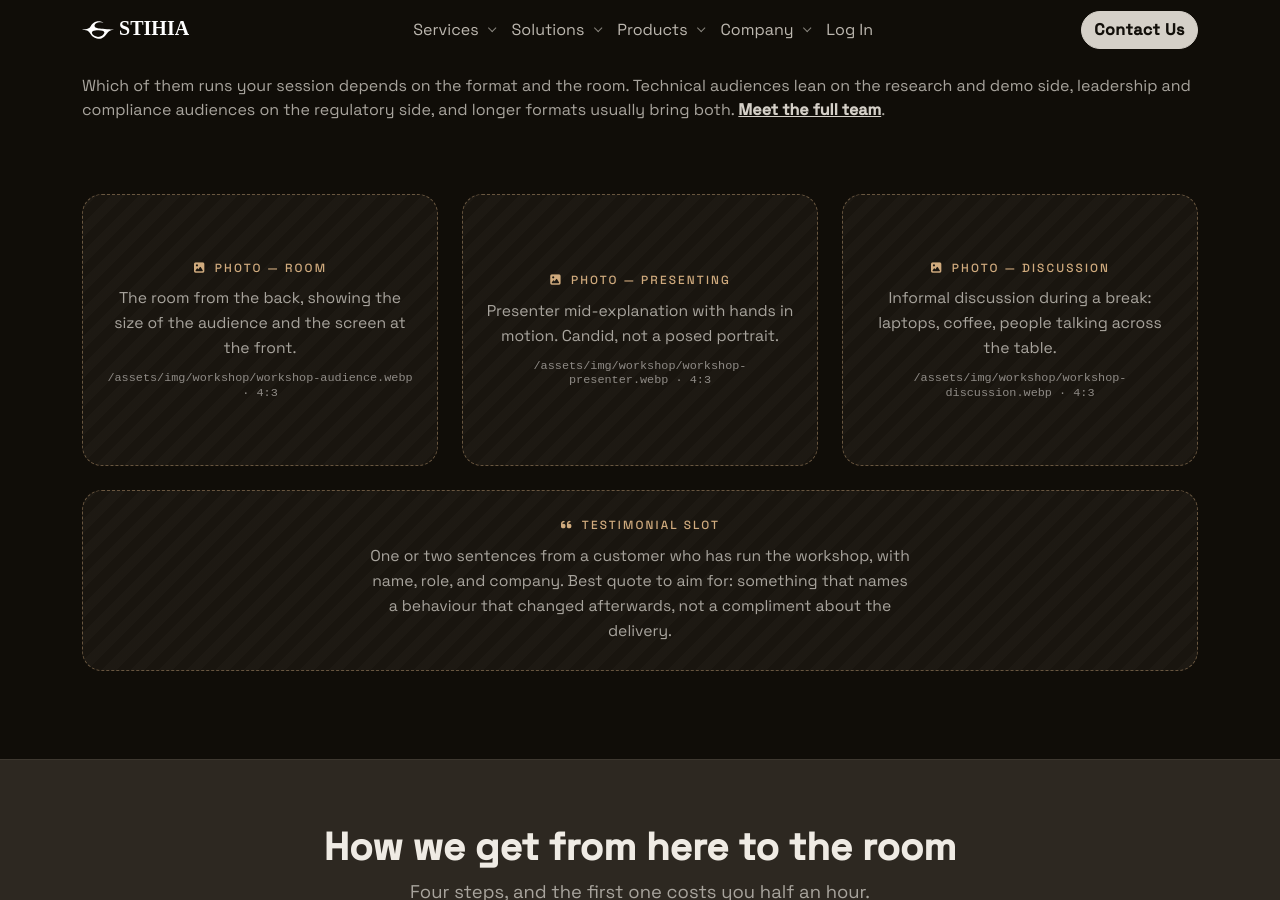
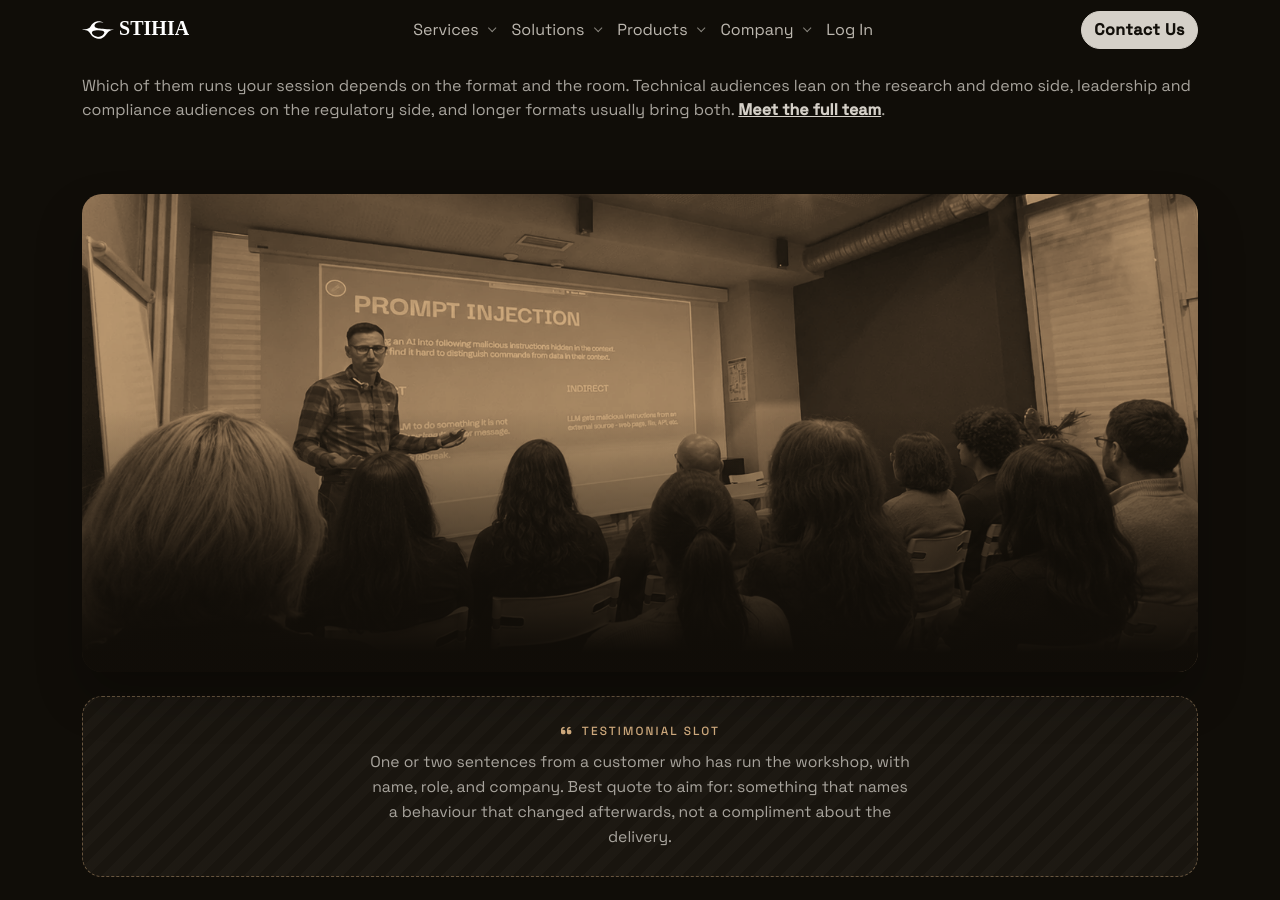
Before and after one commit to stihia-ai/stihia-ai.github.io, a Jekyll site: the page built from services/workshop.html, in a window 1280 px wide and 900 px high, scrolled down 7823 px. Built offline with Jekyll 4.4.1, drawn with Linux system fonts in a browser that asks for light colours; nearby versions of some CDN libraries; some web fonts are replaced.

Commit message:
feat(services): add new hero image for workshop page and remove outdated media placeholders

```diff
--- a/services/workshop.html
+++ b/services/workshop.html
@@ -795,52 +795,11 @@ canonical_redirect: true
       </div>
 
       <div class="row mt-5 g-4">
-        <div class="col-md-4">
-          <!-- REPLACE: workshop photo 1 -->
-          <div class="media-placeholder media-placeholder-4x3">
-            <span class="media-placeholder-label">
-              <i class="fa fa-image" aria-hidden="true"></i>
-              Photo — room
-            </span>
-            <p class="media-placeholder-text">
-              The room from the back, showing the size of the audience and
-              the screen at the front.
-            </p>
-            <p class="media-placeholder-meta">
-              /assets/img/workshop/workshop-audience.webp &middot; 4:3
-            </p>
-          </div>
-        </div>
-        <div class="col-md-4">
-          <!-- REPLACE: workshop photo 2 -->
-          <div class="media-placeholder media-placeholder-4x3">
-            <span class="media-placeholder-label">
-              <i class="fa fa-image" aria-hidden="true"></i>
-              Photo — presenting
-            </span>
-            <p class="media-placeholder-text">
-              Presenter mid-explanation with hands in motion. Candid, not a
-              posed portrait.
-            </p>
-            <p class="media-placeholder-meta">
-              /assets/img/workshop/workshop-presenter.webp &middot; 4:3
-            </p>
-          </div>
-        </div>
-        <div class="col-md-4">
-          <!-- REPLACE: workshop photo 3 -->
-          <div class="media-placeholder media-placeholder-4x3">
-            <span class="media-placeholder-label">
-              <i class="fa fa-image" aria-hidden="true"></i>
-              Photo — discussion
-            </span>
-            <p class="media-placeholder-text">
-              Informal discussion during a break: laptops, coffee, people
-              talking across the table.
-            </p>
-            <p class="media-placeholder-meta">
-              /assets/img/workshop/workshop-discussion.webp &middot; 4:3
-            </p>
+        <div class="col-sm">
+          <div class="hero-image-frame">
+            <img src="/assets/img/workshop/workshop-presenter-and-audience.webp"
+              alt="Stihia AI security workshop in progress" class="img-fluid img-monochrome" width="1915"
+              height="821" />
           </div>
         </div>
       </div>
```
Also changed, not shown: assets/img/workshop/workshop-presenter-and-audience.webp (added).
